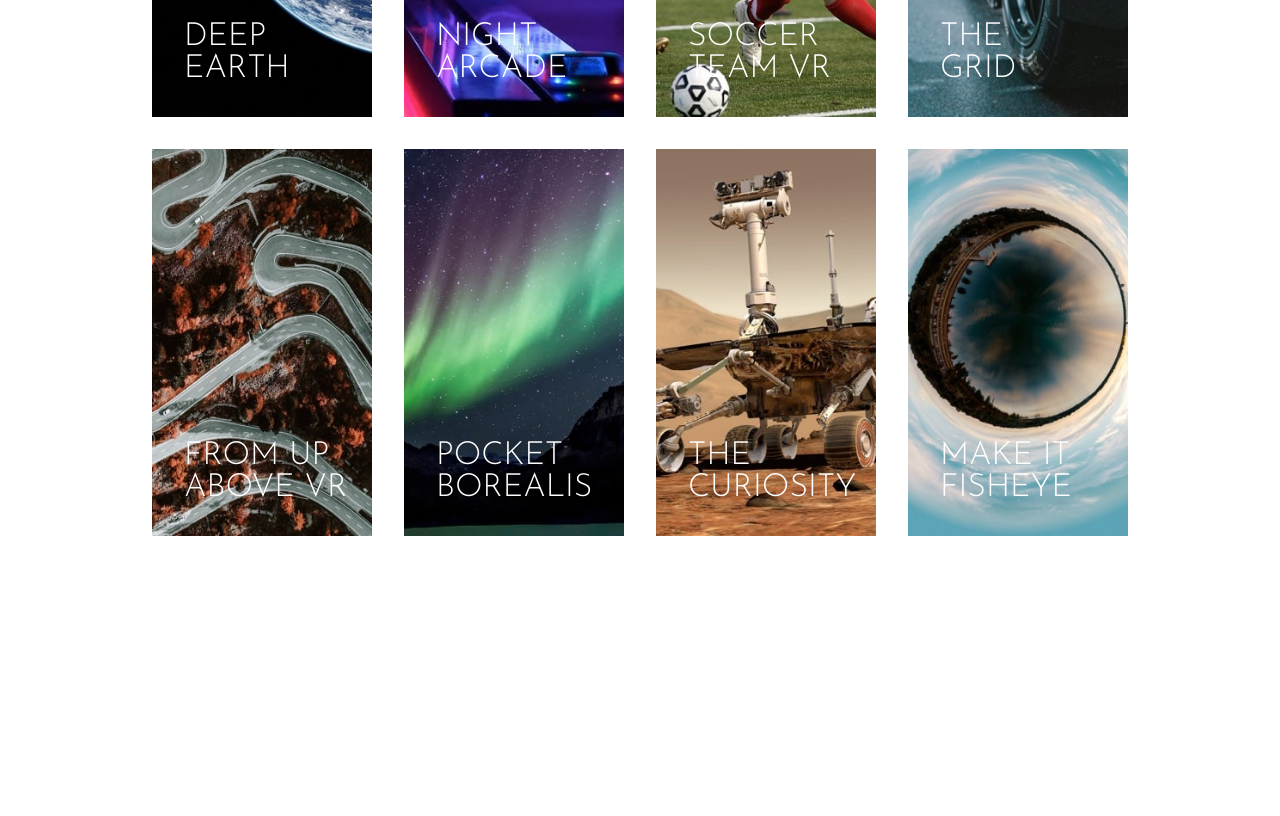
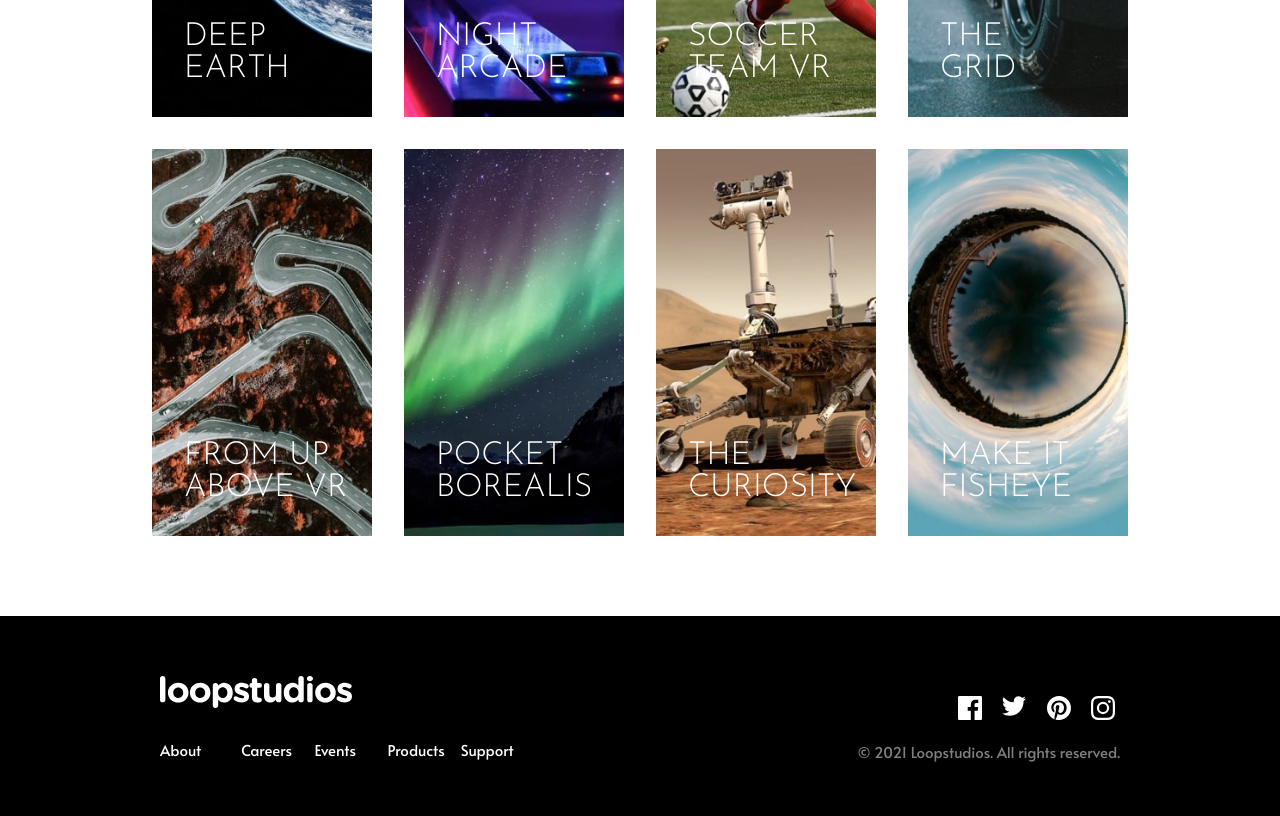
Before and after one commit to darrylrachel/fem-loopstudio, a website: page src/index.html in a window 1280 px wide. Shown: the part 1970-2786 px from the top of the page. Before the commit the page ends 2570 px from the top, so only its background shows below. Drawn offline with Linux system fonts and the light colour scheme.

Commit message:
Complete desktop version

```diff
--- a/src/index.html
+++ b/src/index.html
@@ -35,7 +35,7 @@
         <h2 class="tagline uppercase">Immersive experiences that deliver</h2>
       </div>
     </div>
-    <div class="body-container px-38 py-16 mt-40 min-h-full">
+    <div class="body-container px-38 pt-16 mt-40 min-h-full">
       <div class="mb-40 blurb-container-row">
         <div class="blurb-image">
           <img src="./images/desktop/image-interactive.jpg" alt="" />
@@ -52,7 +52,7 @@
           </p>
         </div>
       </div>
-      <div class="gallery-container">
+      <div class="gallery-container mb-20">
         <div class="gallery-header mb-20">
           <p class="title uppercase text-5xl align-middle">Our Creations</p>
           <button type="submit" class="button uppercase border-1">
@@ -151,12 +151,39 @@
           </div>
         </div>
       </div>
-      <!-- <div class=" border-magenta">Footer</div> -->
+    </div>
+    <div class="footer-nav flex justify-between align-middle pb-10 pt-10">
+      <div class="">
+        <div class="footer-logo px-40 py-5">
+          <img src="./images/logo.svg" alt="" />
+        </div>
+        <div class="navbar grid grid-cols-5 space-y-1 px-40 py-2.5">
+          <a href="#" class="navbar-items pr-2">About</a>
+          <a href="#" class="navbar-items px-2">Careers</a>
+          <a href="#" class="navbar-items px-2">Events</a>
+          <a href="#" class="navbar-items px-2">Products</a>
+          <a href="#" class="navbar-items px-2">Support</a>
+        </div>
+      </div>
+      <div class="footer-copyright px-40 pt-10 flex-col justify-end">
+        <div class="footer-icons flex justify-between mb-5">
+          <a href="" class="social-icon"
+            ><img src="./images/icon-facebook.svg" alt=""
+          /></a>
+          <a href="" class="social-icon"
+            ><img src="./images/icon-twitter.svg" alt=""
+          /></a>
+          <a href="" class="social-icon"
+            ><img src="./images/icon-pinterest.svg" alt=""
+          /></a>
+          <a href="" class="social-icon"
+            ><img src="./images/icon-instagram.svg" alt=""
+          /></a>
+        </div>
+        <p class="footer-text">© 2021 Loopstudios. All rights reserved.</p>
+      </div>
     </div>
 
-    <!--     Our creations See all Deep
-    earth Night arcade Soccer team VR The grid From up above VR Pocket borealis
-    The curiosity Make it fisheye About Careers Events Products Support © 2021
-    Loopstudios. All rights reserved. -->
+    <!-- npx @tailwindcss/cli -i ./src/input.css -o ./src/output.css --watch -->
   </body>
 </html>
--- a/src/input.css
+++ b/src/input.css
@@ -138,3 +138,28 @@ body {
   line-height: 100%;
   letter-spacing: 0;
 }
+
+.footer-nav {
+  color: var(--white);
+  background-color: var(--black);
+  font-family: var(--alata);
+  font-weight: var(--alata-fw);
+  font-size: 15px;
+  line-height: 165%;
+  letter-spacing: 0;
+}
+
+/* .footer-copyright,
+.footer-icons {
+  border: 1px solid magenta;
+} */
+
+.footer-icons {
+  width: 60%;
+  margin-left: 100px;
+}
+
+.footer-text {
+  color: var(--white);
+  opacity: 50%;
+}
```
Also changed, not shown: src/output.css.
